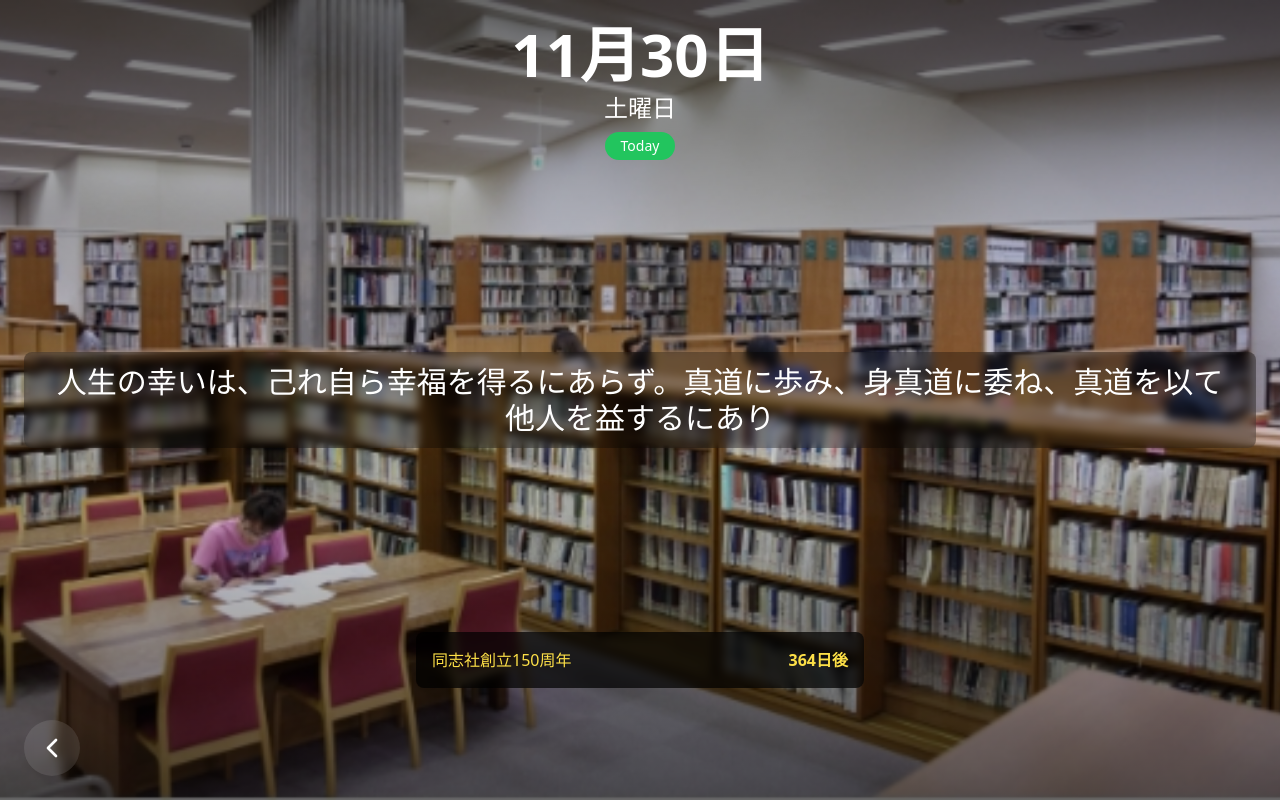
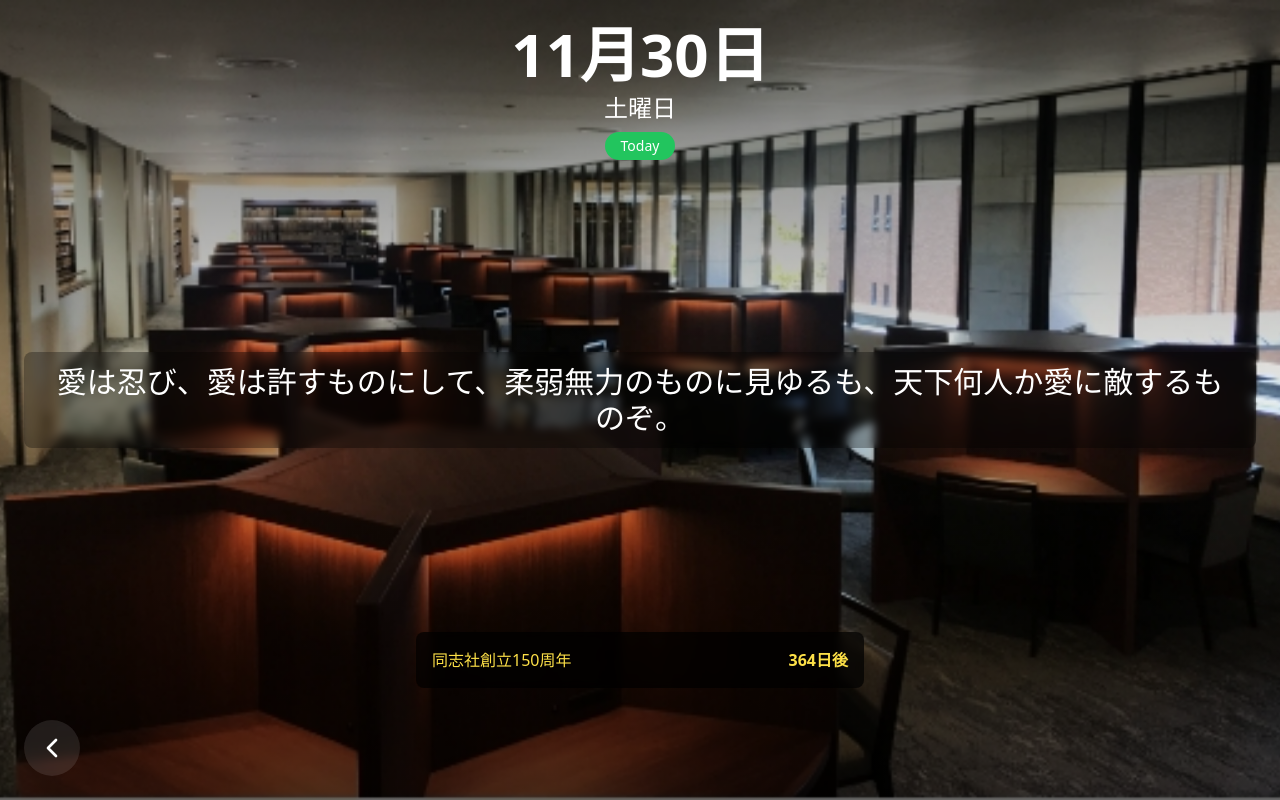
Before and after one commit to Masuda-1246/calendar, a React (Vite) app: page / in a window 1280 px wide. Built offline with nearby package versions, Linux system fonts and the light colour scheme.

Commit message:
表示する写真とメッセージの取得方法変更(仮)

```diff
--- a/src/components/Calendar.tsx
+++ b/src/components/Calendar.tsx
@@ -3,6 +3,8 @@ import { ChevronLeft, ChevronRight } from "lucide-react";
 import { CalendarDay } from "../types";
 import { isToday } from "../utils/dateUtils";
 import CountdownTimer from "./CountdownTimer";
+import { messages } from "../data/data";
+import { images } from "../data/data";
 
 interface CalendarProps {
   currentDay?: CalendarDay;
@@ -34,12 +36,14 @@ const Calendar: React.FC<CalendarProps> = ({
   }
 
   const canGoNext = !isSameDate(currentDay.date, new Date());
+  const index_img = currentDay.date.getDay() % images.length;
+  const index_msg = currentDay.date.getDay() % messages.length;
 
   return (
     <div className="fixed inset-0 bg-black">
       <div className="relative h-full">
         <img
-          src={currentDay.imageUrl}
+          src={"/img/" + images[index_img]}
           alt="Daily"
           className="w-full h-full object-cover"
         />
@@ -65,7 +69,7 @@ const Calendar: React.FC<CalendarProps> = ({
           {/* Message - Moved higher up */}
           <div className="absolute top-1/2 left-0 right-0 -translate-y-1/2 text-white text-center px-6">
             <p className="text-xl md:text-3xl font-medium px-6 py-3 bg-black/30 rounded-lg backdrop-blur-sm inline-block">
-              {currentDay.message}
+              {messages[index_msg]}
             </p>
           </div>
 
--- /dev/null
+++ b/src/data/data.ts
@@ -0,0 +1,24 @@
+export const images: string[] = [
+  "sample1.jpg",
+  "sample2.jpg",
+  "sample3.jpg",
+  "sample4.jpg",
+  "sample5.jpg",
+  "sample6.jpg",
+  "sample7.jpg",
+  // "sample8.jpg",
+  // "sample9.jpg",
+];
+
+export const messages: string[] = [
+  "人生の幸いは、己れ自ら幸福を得るにあらず。真道に歩み、身真道に委ね、真道を以て他人を益するにあり",
+  "山間の水流、漸々の働き、克く渓流を為す。時あり",
+  "この礼拝堂は、わが同志社の基礎となり、また、精神となる者なればなり",
+  "この暗濁の塵寰をして真の安楽の境界とならしめんと欲す。これ襄平生の志願なり。",
+  "ただただ我が良心を真理に照準して使用し、天より賦与するところの力を竭くして一生を終わらんと欲するのみ。",
+  "磨く前のダイヤモンドのようであれ。内に輝くものがあれば、荒削りの見かけは決して気にするな。",
+  "愛は忍び、愛は許すものにして、柔弱無力のものに見ゆるも、天下何人か愛に敵するものぞ。",
+  "教育のごときは、基督教と分離すべからざるものにして、文明の車の両輪なり。",
+  "傷める葦を折ることなく、煙れる麻を熄すことなし　騶虞は折らずに生草の茎",
+  "この道を伝えざれば、人これを聞くを得ず。聞くを得ざれば、人これを信ずるを得ず。信ぜざれば人救わるる事を得ず",
+];
```
